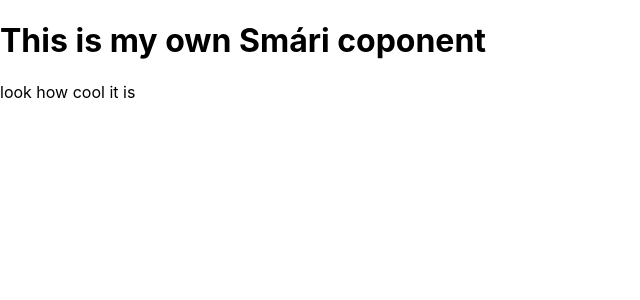
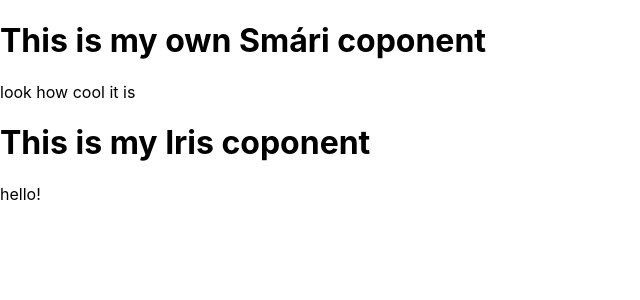
Before and after one commit to vefthroun-2020/branches, a React (Create React App) app: page / in a window 1280 px wide. Shown: the top 300 px of the page, without its empty margins (0-640 px from the left). Built offline with nearby package versions, Linux system fonts and the light colour scheme.

Commit message:
Iris component to this project

```diff
--- a/src/App.js
+++ b/src/App.js
@@ -1,9 +1,11 @@
 import Smari from './components/Smari';
+import Iris from './components/Iris';
 
 function App() {
   return (
     <div>
       <Smari />
+      <Iris />
     </div>
   );
 }
--- /dev/null
+++ b/src/components/Iris.js
@@ -0,0 +1,9 @@
+const Iris = ()=>{
+    return(
+        <div>
+            <h1>This is my Iris coponent</h1>
+            <p>hello!</p>
+        </div>
+    )
+}
+export default Iris;
```
